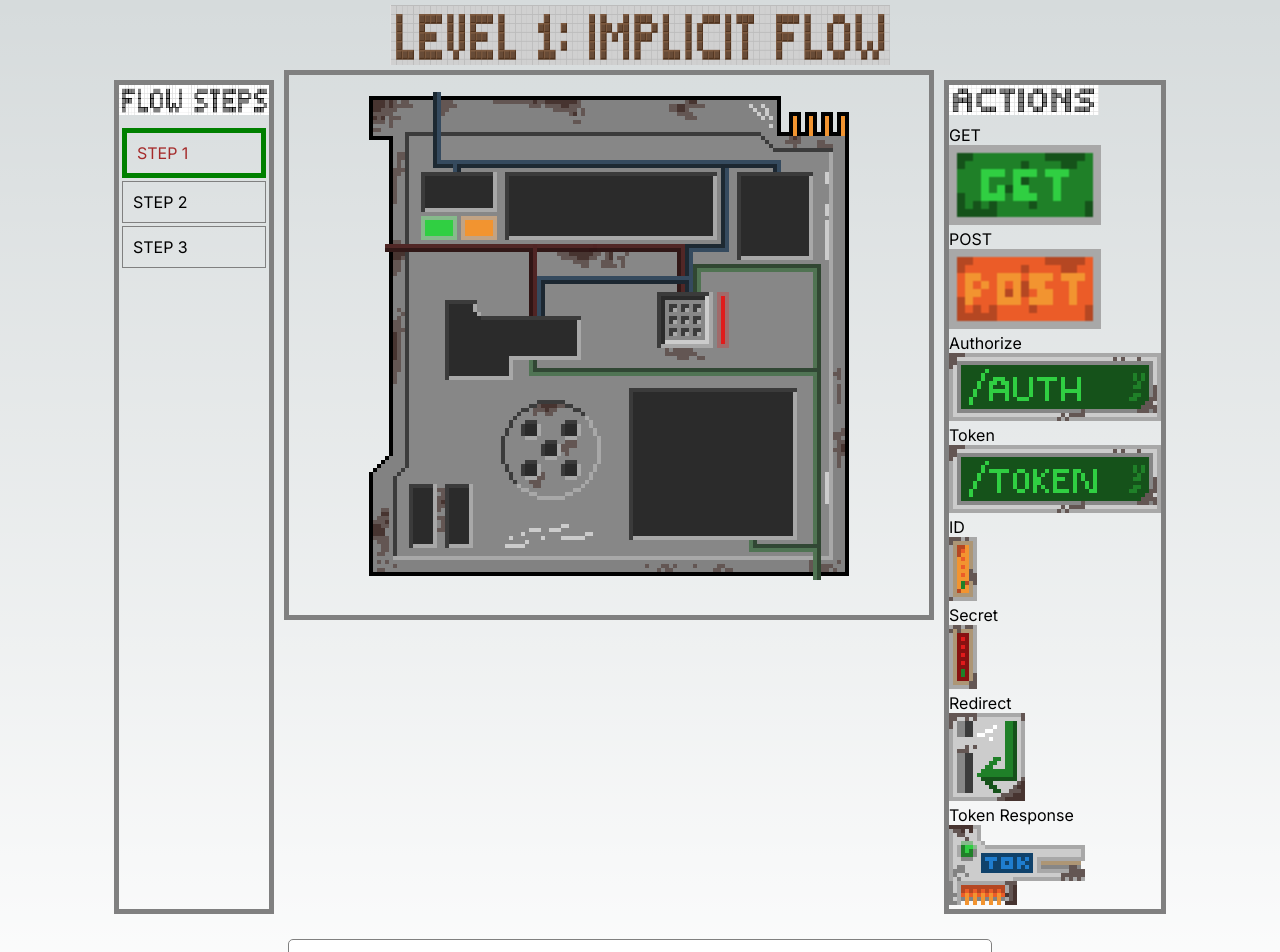
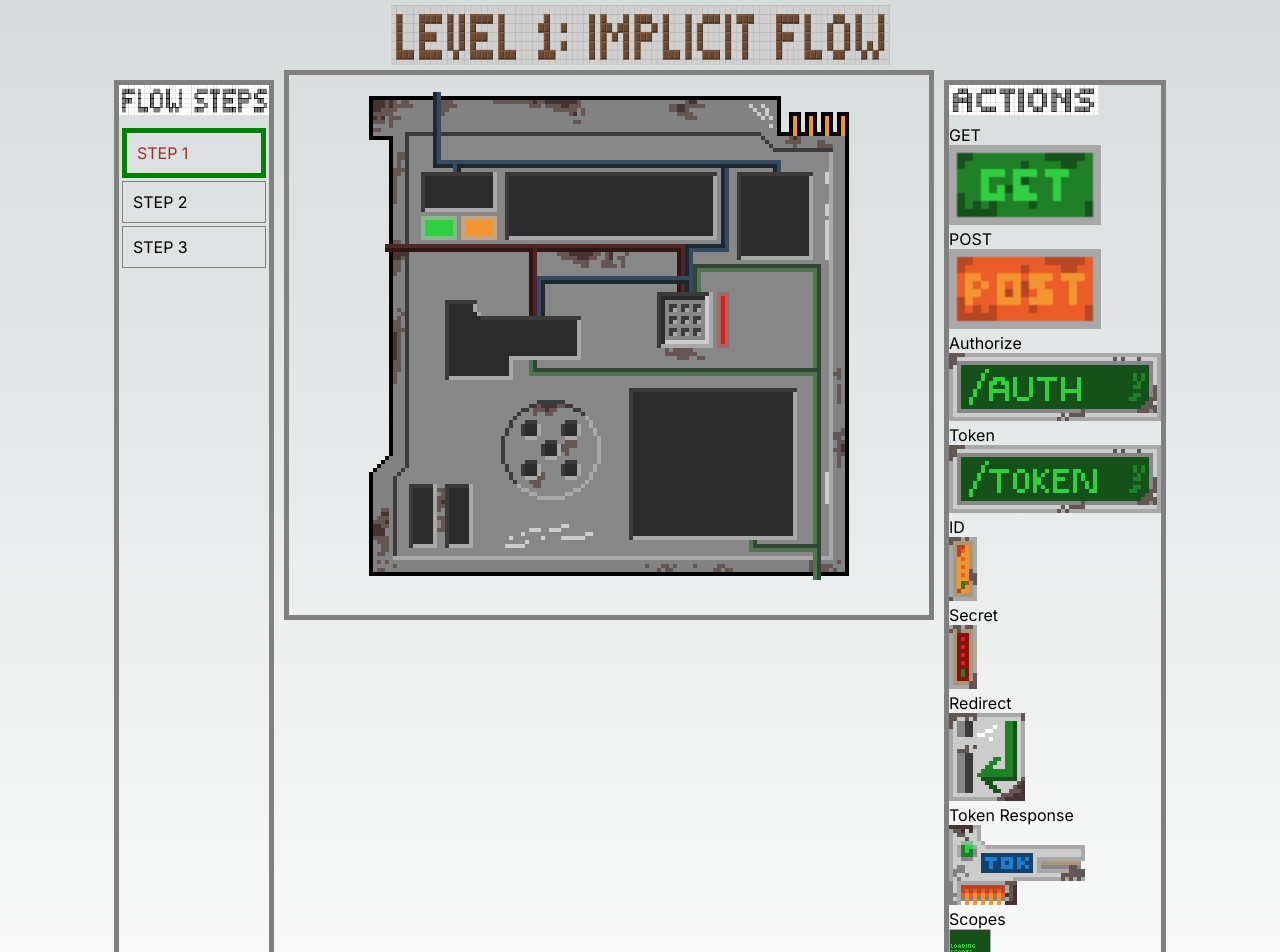
Before and after one commit to mattcobley/oidc-game, a Next.js app: page /game/implicit-flow in a window 1280 px wide. Shown: the top 952 px of the page. Built offline with nearby package versions, Linux system fonts and the light colour scheme.

Commit message:
add scopes image

```diff
--- a/src/app/game/implicit-flow/page.js
+++ b/src/app/game/implicit-flow/page.js
@@ -26,8 +26,8 @@ export default function ImplicitFlow() {
         { name: "client-id", text: "ID", imagePath: "/client_id.png", imageWidth: 28, imageHeight: 64 },
         { name: "client-secret", text: "Secret", imagePath: "/client_secret.png", imageWidth: 28, imageHeight: 64 },
         { name: "redirect-uri", text: "Redirect", imagePath: "/redirect.png", imageWidth: 76, imageHeight: 88 },
-        { name: "token-response", text: "Token Response", imagePath: "/token_response.png", imageWidth: 136, imageHeight: 80 }
-
+        { name: "token-response", text: "Token Response", imagePath: "/token_response.png", imageWidth: 136, imageHeight: 80 },
+        { name: "scopes", text: "Scopes", imagePath: "/scopes.gif", imageWidth: 42, imageHeight: 38 }
       ]}
       answers={[{ dropzoneId: "dropzone1", dragId: "get-request" }]}
       steps={[
```
Also changed, not shown: public/scopes.gif (added).
